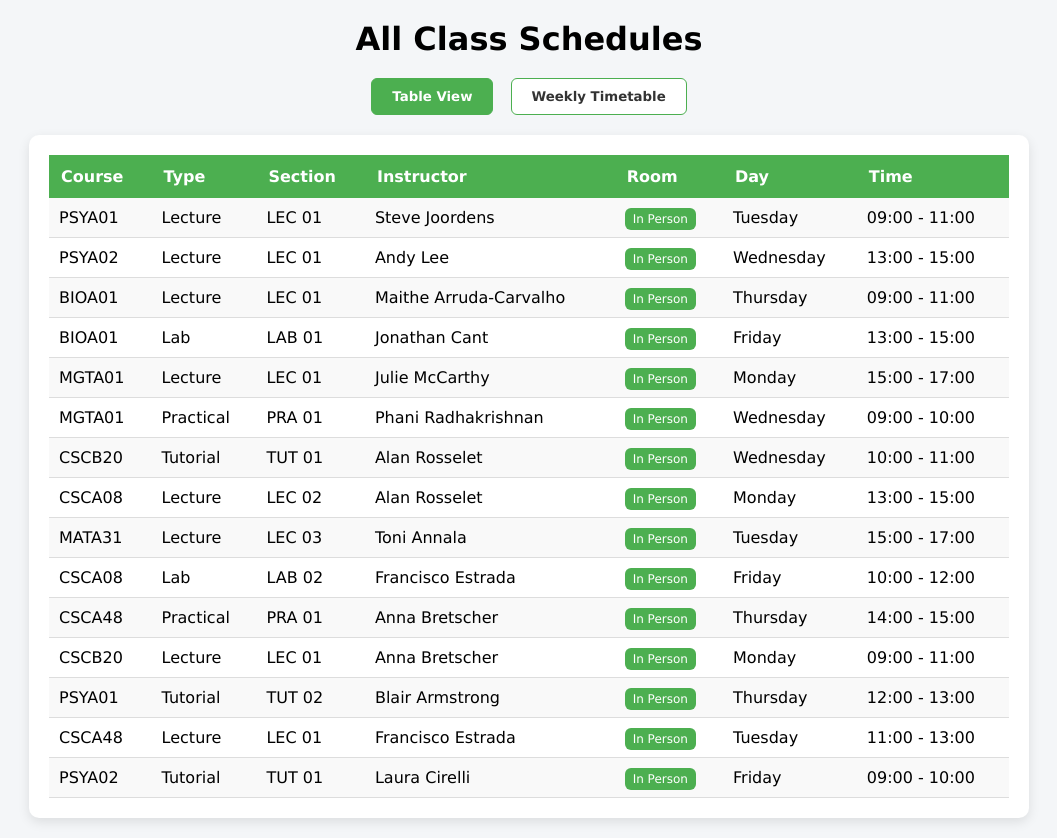
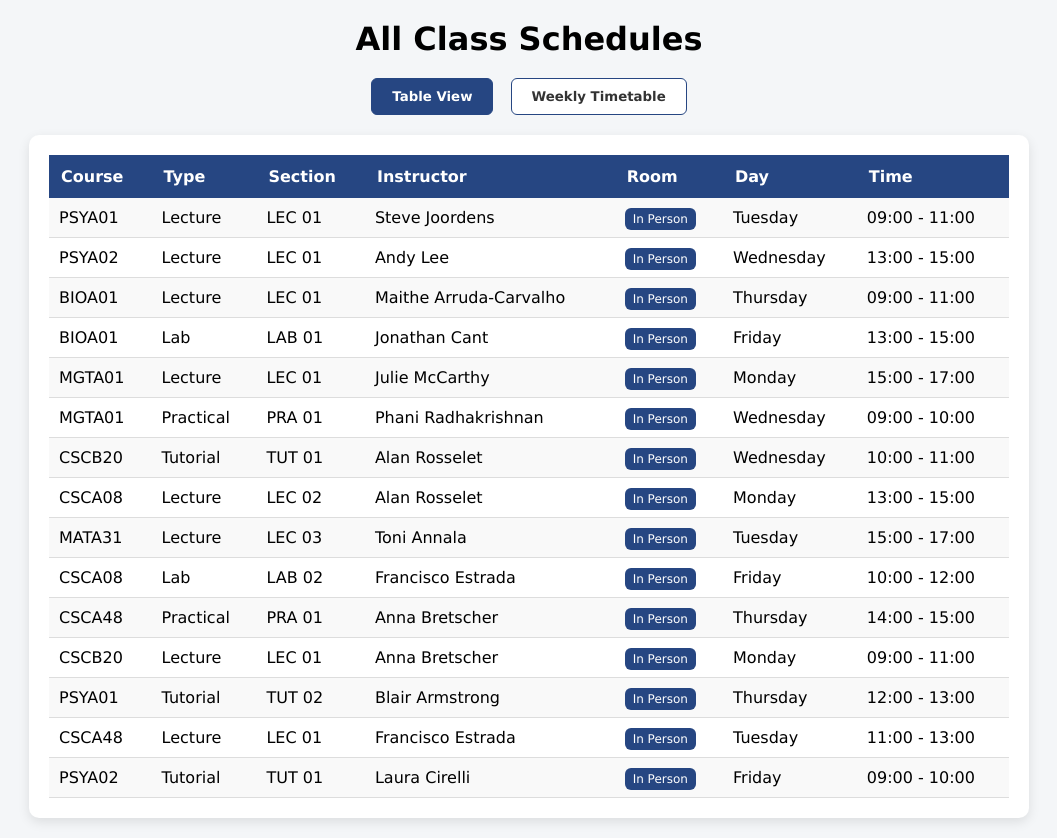
Before and after one commit to sarinasotoodeh/pocket-book, a Flask app: page /schedules in a window 1280 px wide. Shown: the whole page, without its empty margins (111-1168 px from the left). Run offline with Flask 3, Linux system fonts and the light colour scheme; data comes from the database, SQL or seed files in the repository.

Commit message:
Update schedules.css
changing colours!

```diff
--- a/static/schedules.css
+++ b/static/schedules.css
@@ -38,7 +38,8 @@ table {
 }
 
 th {
-    background-color: #4CAF50;
+    background-color:#264682;
+ ;
     color: white;
     text-align: left;
     padding: 12px;
@@ -67,7 +68,7 @@ tr:hover {
 
 
 .in-person {
-    background-color: #4CAF50;
+    background-color: #264682;
 }
 
 .online {
@@ -83,7 +84,7 @@ tr:hover {
 .view-tabs button {
     margin: 0 6px;
     padding: 10px 20px;
-    border: 1px solid #4CAF50;
+    border: 1px solid #264682;
     border-radius: 6px;
     background: #fff;
     cursor: pointer;
@@ -93,7 +94,7 @@ tr:hover {
 
 .view-tabs button.active,
 .view-tabs button:hover {
-    background: #4CAF50;
+    background: #264682;
     color: #fff;
 }
 
@@ -132,7 +133,7 @@ tr:hover {
 }
 
 .class-card.in-person {
-    border-left: 4px solid #4CAF50;
+    border-left: 4px solid #264682;
 }
 
 .class-card.online {
```
